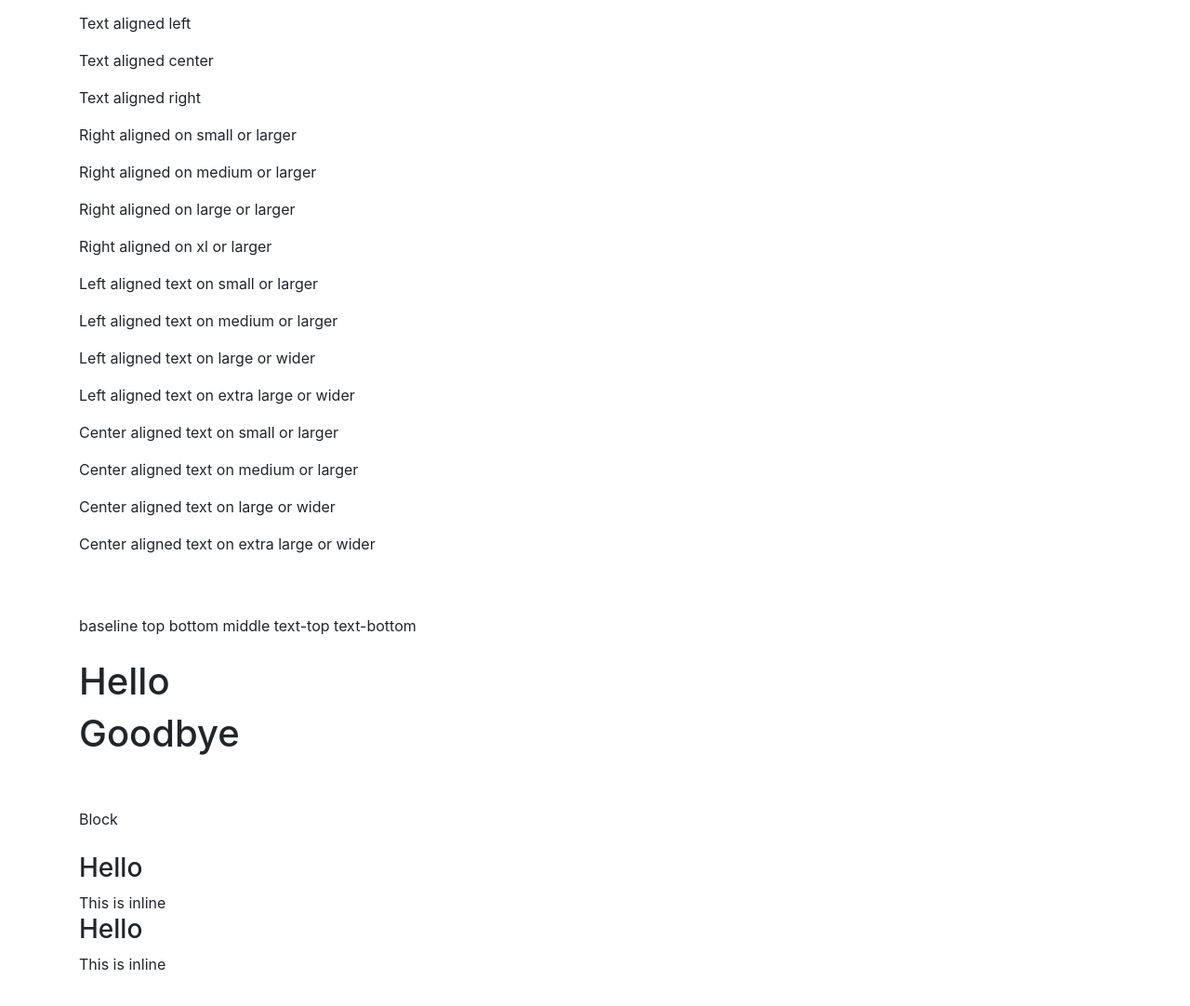
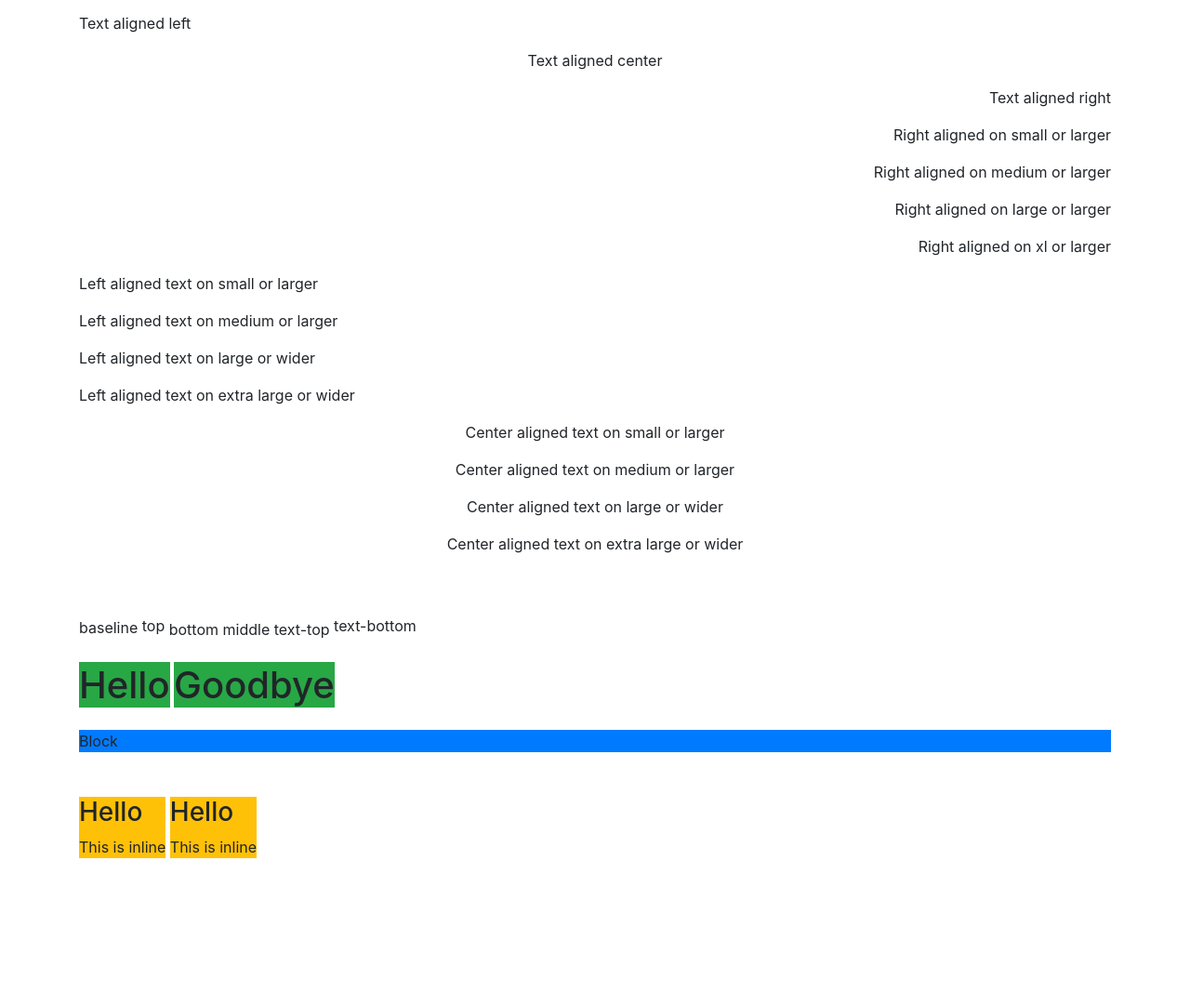
Before and after one commit to Tlmundt/bootstrap4, a website: page src/html-pages/2_3_text_alignment_display.html in a window 1280 px wide. Shown: the part 400-1482 px from the top of the page at 93% size. Drawn offline with nearby package versions, Linux system fonts and the light colour scheme.

Commit message:
Finish Section 2-3 Learning

```diff
--- a/src/html-pages/2_3_text_alignment_display.html
+++ b/src/html-pages/2_3_text_alignment_display.html
@@ -88,7 +88,7 @@
     <!--#####################START HERE######################-->
 
     <!-- JUSTIFY -->
-    <p>Lorem ipsum dolor sit amet, consectetur adipisicing elit. Beatae asperiores dolorem accusamus dolor eligendi, unde adipisci
+    <p class="text-justify">Lorem ipsum dolor sit amet, consectetur adipisicing elit. Beatae asperiores dolorem accusamus dolor eligendi, unde adipisci
       a odio, quas aperiam tempora earum delectus magnam quia veritatis in! Natus quibusdam dolores architecto magni rem!
       Error repellat esse dolorem dolore neque odit rem non accusamus eligendi ab nesciunt dicta voluptatibus velit, vel
       obcaecati quisquam optio reiciendis soluta tempora, voluptatum sapiente eos? Explicabo provident sit commodi blanditiis
@@ -100,59 +100,59 @@
     <br>
 
     <!-- ALIGNMENT -->
-    <p>Text aligned left</p>
-    <p>Text aligned center</p>
-    <p>Text aligned right</p>
+    <p class="text-left">Text aligned left</p>
+    <p class="text-center">Text aligned center</p>
+    <p class="text-right">Text aligned right</p>
 
     <!-- RESPONSIVE ALIGN -->
-    <p>Right aligned on small or larger</p>
-    <p>Right aligned on medium or larger</p>
-    <p>Right aligned on large or larger</p>
-    <p>Right aligned on xl or larger</p>
+    <p class="text-sm-right">Right aligned on small or larger</p>
+    <p class="text-md-right">Right aligned on medium or larger</p>
+    <p class="text-lg-right">Right aligned on large or larger</p>
+    <p class="text-xl-right">Right aligned on xl or larger</p>
 
-    <p>Left aligned text on small or larger</p>
-    <p>Left aligned text on medium or larger</p>
-    <p>Left aligned text on large or wider</p>
-    <p>Left aligned text on extra large or wider</p>
+    <p class="text-sm-left">Left aligned text on small or larger</p>
+    <p class="text-md-left">Left aligned text on medium or larger</p>
+    <p class="text-lg-left">Left aligned text on large or wider</p>
+    <p class="text-xl-left">Left aligned text on extra large or wider</p>
 
-    <p>Center aligned text on small or larger</p>
-    <p>Center aligned text on medium or larger</p>
-    <p>Center aligned text on large or wider</p>
-    <p>Center aligned text on extra large or wider</p>
+    <p class="text-sm-center">Center aligned text on small or larger</p>
+    <p class="text-md-center">Center aligned text on medium or larger</p>
+    <p class="text-lg-center">Center aligned text on large or wider</p>
+    <p class="text-xl-center">Center aligned text on extra large or wider</p>
 
     <br>
     <br>
 
     <!-- VERTICAL ALIGNMENT -->
-    <span>baseline</span>
-    <span>top</span>
-    <span>bottom</span>
-    <span>middle</span>
-    <span>text-top</span>
-    <span>text-bottom</span>
+    <span class="align-baseline">baseline</span>
+    <span class="align-top">top</span>
+    <span class="align-bottom">bottom</span>
+    <span class="align-middle">middle</span>
+    <span class="align-text-top">text-top</span>
+    <span class="align-text-bottom">text-bottom</span>
 
     <br>
     <br>
 
     <!-- TURN BLOCK TO INLINE -->
-    <h1>Hello</h1>
-    <h1>Goodbye</h1>
+    <h1 class="d-inline bg-success">Hello</h1>
+    <h1 class="d-inline bg-success">Goodbye</h1>
 
     <br>
     <br>
 
     <!-- TURN INLINE TO BLOCK -->
-    <span>Block</span>
+    <span class="d-block bg-primary">Block</span>
 
     <br>
     <br>
 
     <!-- INLINE BLOCK -->
-    <div>
+    <div class="d-inline-block bg-warning">
       <h3>Hello</h3>
       This is inline
     </div>
-    <div>
+    <div class="d-inline-block bg-warning">
       <h3>Hello</h3>
       This is inline
     </div>
```
